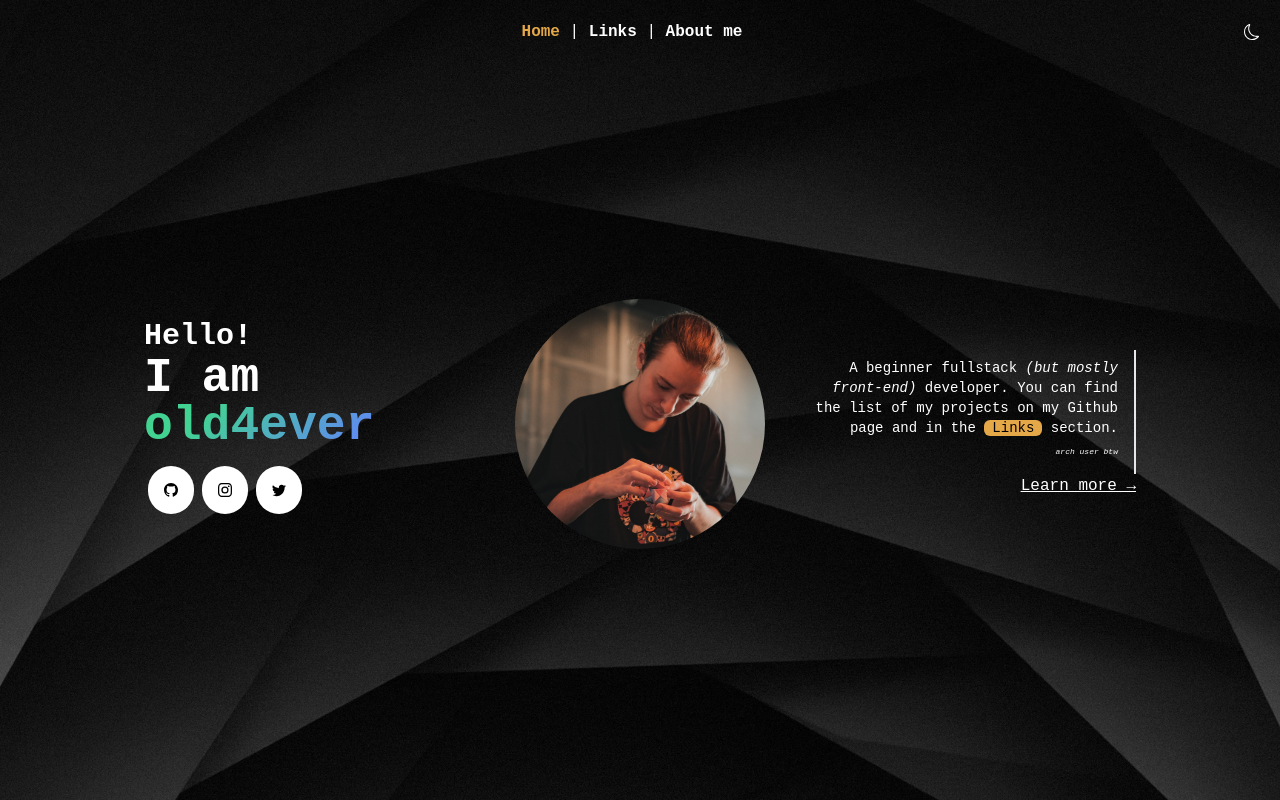
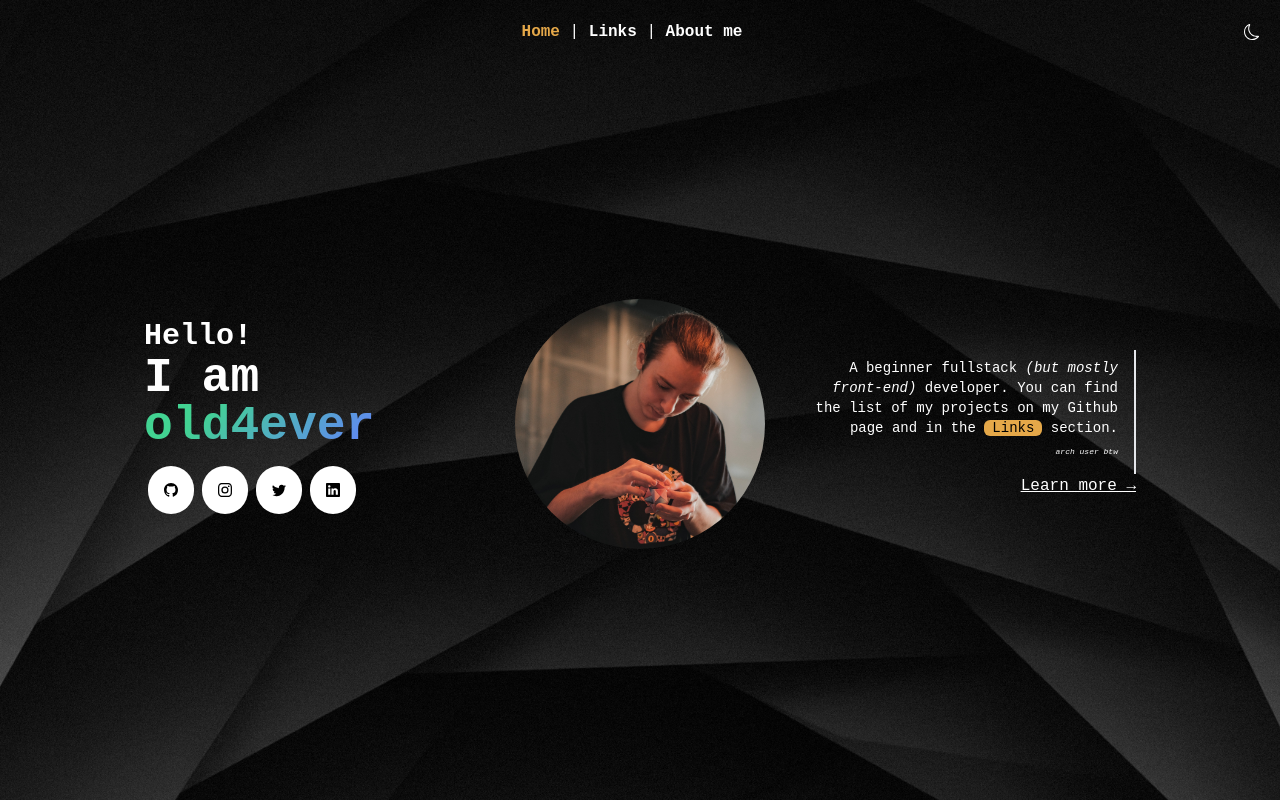
Before and after one commit to old4ever/portfolio, a React (Vite) app: page /#/ in a window 1280 px wide. Built offline with nearby package versions, Linux system fonts and the light colour scheme.

Commit message:
Added LinkedIn button on the 'Home' page and updated the link on 'About' page

```diff
--- a/src/components/About/AboutPage.jsx
+++ b/src/components/About/AboutPage.jsx
@@ -86,7 +86,11 @@ const AboutPage = () => {
           I'm always eager to connect with fellow developers, designers, and
           anyone who shares my passion for the web. If you're interested in
           collaborating on a project, have questions, or just want to chat, feel
-          free to reach out to me. You can find me on LinkedIn and{" "}
+          free to reach out to me. You can find me on {" "}
+          <a className="underline-offset-[0.25em] text-blue-500 underline" href="https://linkedin.com/in/dmytro-stanchiev/" target="_blank">
+            LinkedIn
+          </a>{" "}and{" "}
+
           <a className="underline-offset-[0.25em] text-blue-500 underline" href="https://github.com/old4ever" target="_blank">
             GitHub
           </a>
--- a/src/components/Home/HomePage.jsx
+++ b/src/components/Home/HomePage.jsx
@@ -6,6 +6,7 @@ import Avatar from "./Avatar";
 import { Github } from "react-bootstrap-icons";
 import { Twitter } from "react-bootstrap-icons";
 import { Instagram } from "react-bootstrap-icons";
+import { Linkedin } from "react-bootstrap-icons";
 
 const HomePage = () => {
   useEffect(() => {
@@ -45,6 +46,9 @@ const HomePage = () => {
               },
               {
                 icon: <Twitter className="fill-white dark:fill-black" />,
+                link: "https://twitter.com/old4ever",
+              }, {
+                icon: <Linkedin className="fill-white dark:fill-black" />,
                 link: "https://twitter.com/old4ever",
               },
             ]}
```
Also changed, not shown: 1 other file (tests, documents, lock files or other folders).
